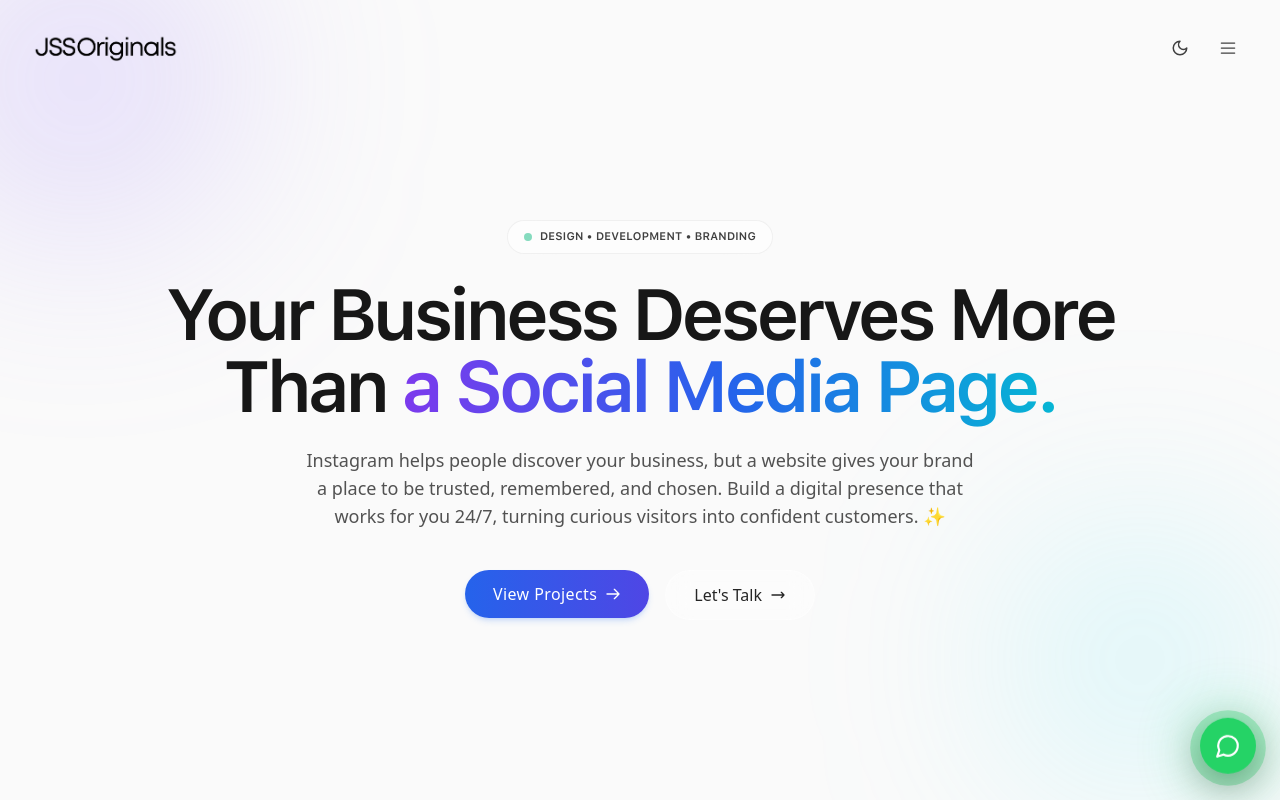
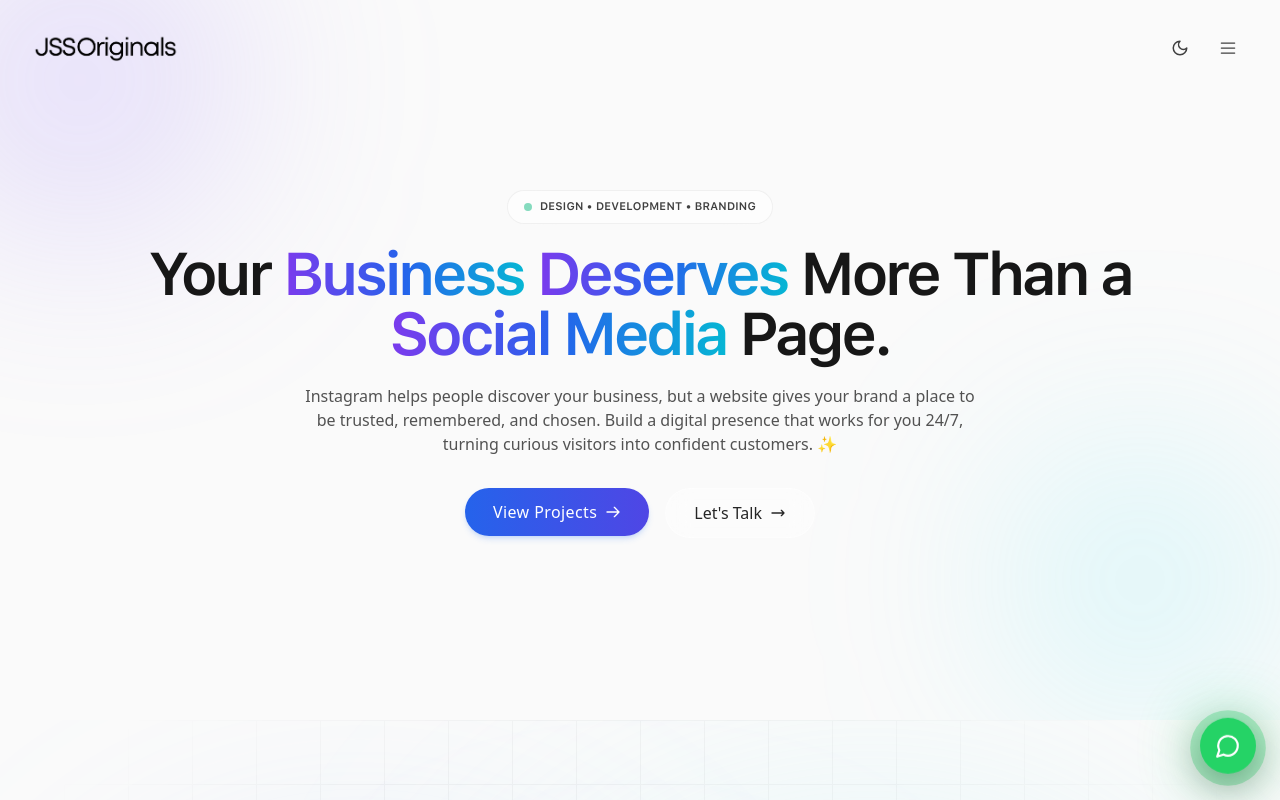
Before and after one commit to jitendra-math/Agency-Website, a Next.js app: page / in a window 1280 px wide. Shown: the top 800 px of the page. Built offline with nearby package versions, Linux system fonts and the light colour scheme; a web font is replaced by a local one.

Commit message:
Update via Repo Manager 🚀

```diff
--- a/src/components/sections/HeroSection.js
+++ b/src/components/sections/HeroSection.js
@@ -12,9 +12,9 @@ export default function HeroSection() {
     <section
       className="
         relative isolate overflow-hidden
-        min-h-screen
+        min-h-[90vh]
         flex items-center justify-center
-        px-4 pt-24 pb-14
+        px-4 pt-16 pb-14
         bg-[#fafafa] dark:bg-[#050505]
       "
     >
@@ -55,7 +55,7 @@ export default function HeroSection() {
           transition={{ duration: 1.2, ease: smoothEase }}
           className="
             inline-flex items-center gap-2
-            px-4 py-2 mb-6
+            px-4 py-2 mb-5
             rounded-full
             bg-white/60 dark:bg-white/[0.04]
             backdrop-blur-xl
@@ -77,7 +77,7 @@ export default function HeroSection() {
           </span>
         </motion.div>
 
-        {/* Heading - NEW */}
+        {/* Heading - with multiple highlights */}
         <motion.h1
           initial={{ opacity: 0, y: 28 }}
           animate={{ opacity: 1, y: 0 }}
@@ -87,19 +87,19 @@ export default function HeroSection() {
             ease: smoothEase,
           }}
           className="
-            text-[2.2rem]
-            sm:text-6xl
-            md:text-7xl
+            text-[2rem]
+            sm:text-5xl
+            md:text-6xl
 
             font-black
             tracking-tighter
-            leading-[1.15]
+            leading-[1.2]
 
             text-neutral-900
             dark:text-white
           "
         >
-          Your Business Deserves More Than{" "}
+          Your{" "}
           <span
             className="
               text-transparent
@@ -110,11 +110,37 @@ export default function HeroSection() {
               to-cyan-500
             "
           >
-            a Social Media Page.
-          </span>
+            Business
+          </span>{" "}
+          <span
+            className="
+              text-transparent
+              bg-clip-text
+              bg-gradient-to-r
+              from-violet-600
+              via-blue-600
+              to-cyan-500
+            "
+          >
+            Deserves
+          </span>{" "}
+          More Than a{" "}
+          <span
+            className="
+              text-transparent
+              bg-clip-text
+              bg-gradient-to-r
+              from-violet-600
+              via-blue-600
+              to-cyan-500
+            "
+          >
+            Social Media
+          </span>{" "}
+          Page.
         </motion.h1>
 
-        {/* Subheading - NEW */}
+        {/* Subheading - slightly smaller */}
         <motion.p
           initial={{ opacity: 0, y: 24 }}
           animate={{ opacity: 1, y: 0 }}
@@ -124,11 +150,11 @@ export default function HeroSection() {
             ease: smoothEase,
           }}
           className="
-            mt-6
+            mt-5
             max-w-2xl mx-auto
 
-            text-[15px]
-            sm:text-lg
+            text-[14px]
+            sm:text-base
 
             leading-relaxed
             text-neutral-600
@@ -148,7 +174,7 @@ export default function HeroSection() {
             ease: smoothEase,
           }}
           className="
-            mt-10
+            mt-8
             flex flex-col
             sm:flex-row
             gap-4
```
